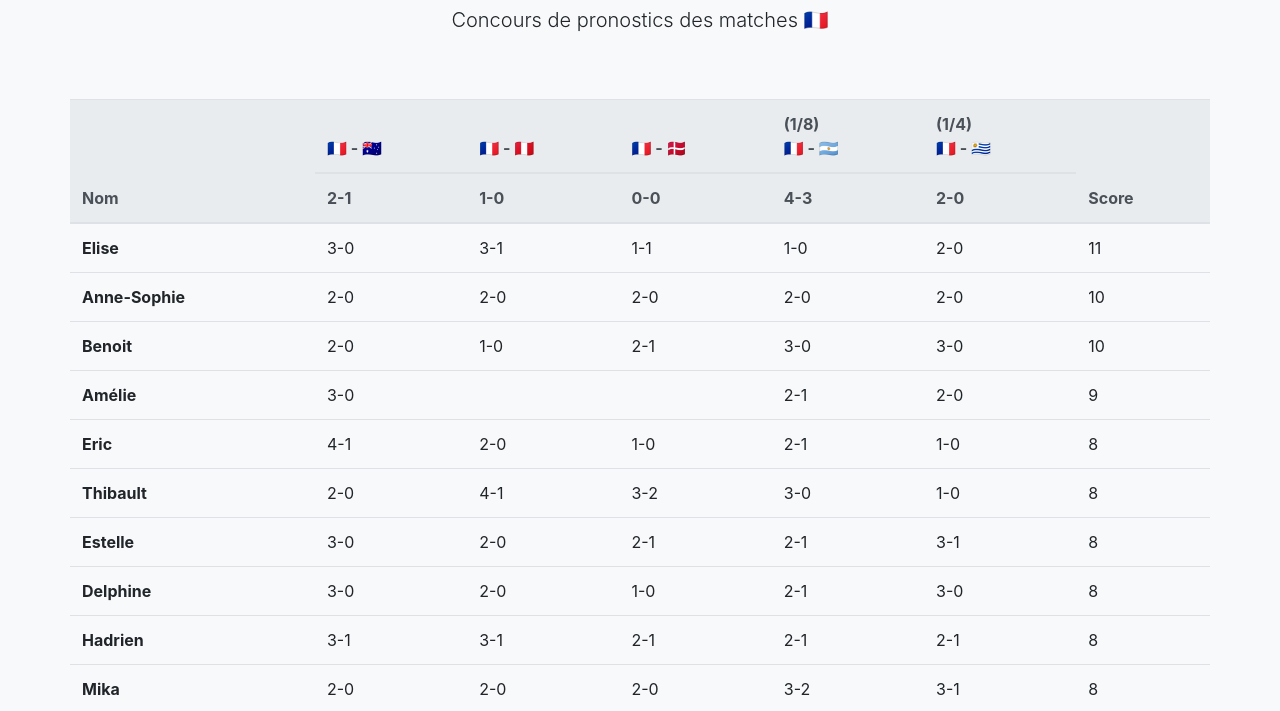
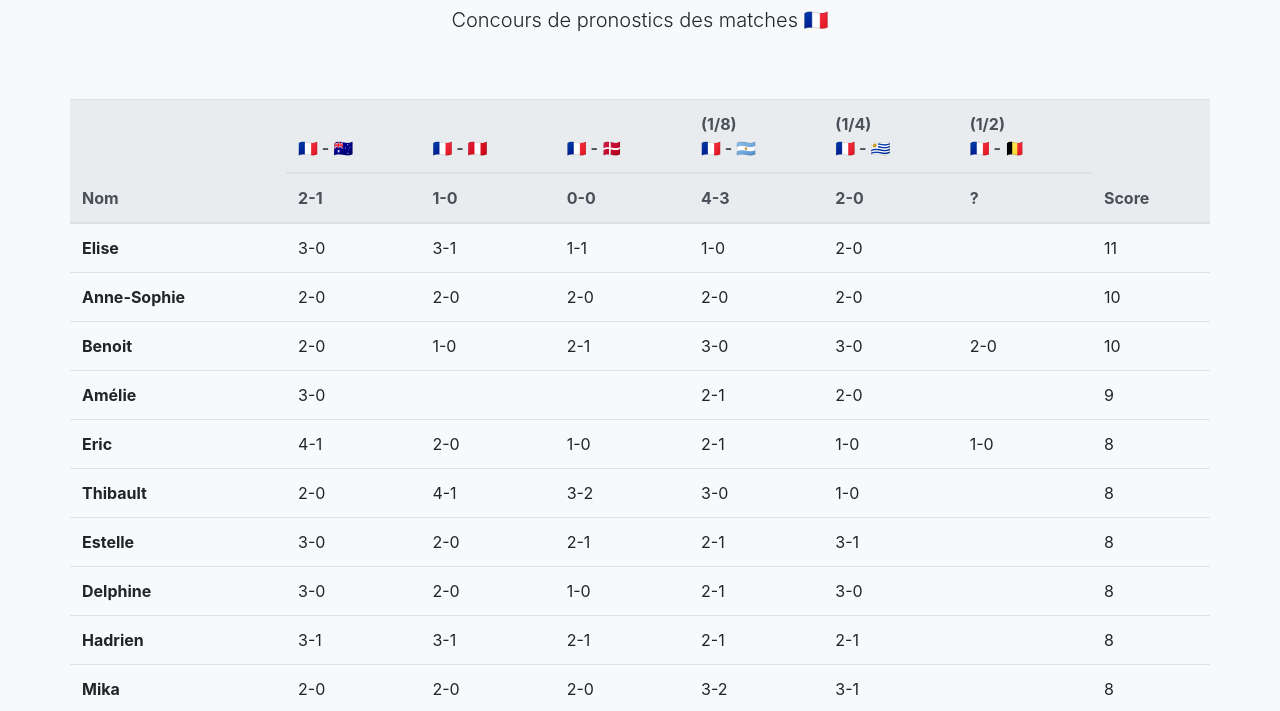
Before and after one commit to binout/worldcup2018, a plain HTML site: page index.html in a window 1280 px wide. Shown: the part 89-800 px from the top of the page. Drawn offline with nearby package versions, Linux system fonts and the light colour scheme; a web font is replaced by a local one.

Commit message:
add belgique-france

```diff
--- a/data.js
+++ b/data.js
@@ -1,20 +1,20 @@
 var PRONOS = {
-    "Elise" :       ["3-0", "3-1", "1-1", "1-0", "2-0", "11"],
-    "Eric" :        ["4-1", "2-0", "1-0", "2-1", "1-0", "8"],
-    "Thibault" :    ["2-0", "4-1", "3-2", "3-0", "1-0", "8"],
-    "Anne-Sophie" : ["2-0", "2-0", "2-0", "2-0", "2-0", "10"],
-    "Sandrine" :    ["4-1", "3-1", "2-1", "0-1", "3-2", "5"],
-    "Estelle" :     ["3-0", "2-0", "2-1", "2-1", "3-1", "8"],
-    "Amélie" :      ["3-0", "",    "",    "2-1", "2-0", "9"],
-    "Yves" :        ["3-0", "4-0", "3-0", "0-0", "2-1", "5"],
-    "Delphine" :    ["3-0", "2-0", "1-0", "2-1", "3-0", "8"],
-    "Benoit" :      ["2-0", "1-0", "2-1", "3-0", "3-0", "10"],
-    "Hadrien" :     ["3-1", "3-1", "2-1", "2-1", "2-1", "8"],
-    "Mika" :        ["2-0", "2-0", "2-0", "3-2", "3-1", "8"],
-    "Carole" :      ["1-1", "2-1", "1-0", "",    "",    "1"],
-    "Cécile" :      ["2-1", "3-1", "1-1", "1-1", "4-2", "8"],
-    "Yoann" :       ["",    "1-1", "",    "1-0", "1-0", "6"],
-    "Sylvain" :     ["",    "",    "",    "",    "1-0", "3"]
+    "Elise" :       ["3-0", "3-1", "1-1", "1-0", "2-0", "",    "11"],
+    "Eric" :        ["4-1", "2-0", "1-0", "2-1", "1-0", "1-0", "8"],
+    "Thibault" :    ["2-0", "4-1", "3-2", "3-0", "1-0", "",    "8"],
+    "Anne-Sophie" : ["2-0", "2-0", "2-0", "2-0", "2-0", "",    "10"],
+    "Sandrine" :    ["4-1", "3-1", "2-1", "0-1", "3-2", "3-2", "5"],
+    "Estelle" :     ["3-0", "2-0", "2-1", "2-1", "3-1", "",    "8"],
+    "Amélie" :      ["3-0", "",    "",    "2-1", "2-0", "",    "9"],
+    "Yves" :        ["3-0", "4-0", "3-0", "0-0", "2-1", "3-1", "5"],
+    "Delphine" :    ["3-0", "2-0", "1-0", "2-1", "3-0", "",    "8"],
+    "Benoit" :      ["2-0", "1-0", "2-1", "3-0", "3-0", "2-0", "10"],
+    "Hadrien" :     ["3-1", "3-1", "2-1", "2-1", "2-1", "",    "8"],
+    "Mika" :        ["2-0", "2-0", "2-0", "3-2", "3-1", "",    "8"],
+    "Carole" :      ["1-1", "2-1", "1-0", "",    "",    "",    "1"],
+    "Cécile" :      ["2-1", "3-1", "1-1", "1-1", "4-2", "3-1", "8"],
+    "Yoann" :       ["",    "1-1", "",    "1-0", "1-0", "",    "6"],
+    "Sylvain" :     ["",    "",    "",    "",    "1-0", "",    "3"]
 };
 
-var SCORES = ["2-1", "1-0", "0-0", "4-3", "2-0"]
+var SCORES = ["2-1", "1-0", "0-0", "4-3", "2-0","?"]
--- a/index.html
+++ b/index.html
@@ -32,6 +32,7 @@
               <th scope="col">🇫🇷 - 🇩🇰</th>
               <th scope="col">(1/8) <br/> 🇫🇷 - 🇦🇷</th>
               <th scope="col">(1/4) <br/> 🇫🇷 - 🇺🇾</th>
+              <th scope="col">(1/2) <br/> 🇫🇷 - 🇧🇪</th>
               <th scope="col" rowspan="2">Score</th>
             </tr>
             <tr id="data-score">
```
